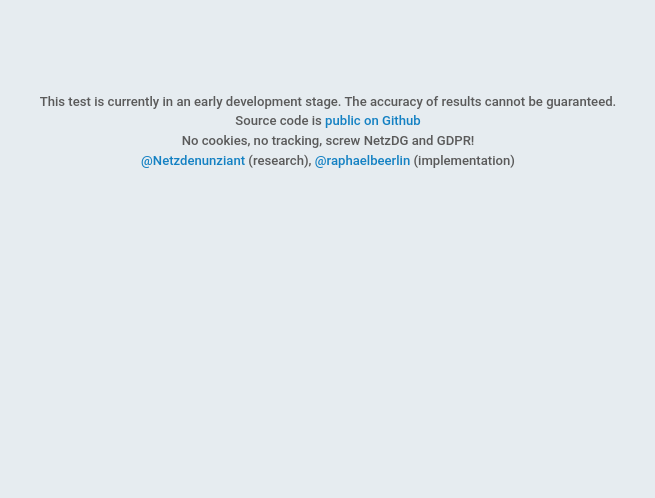
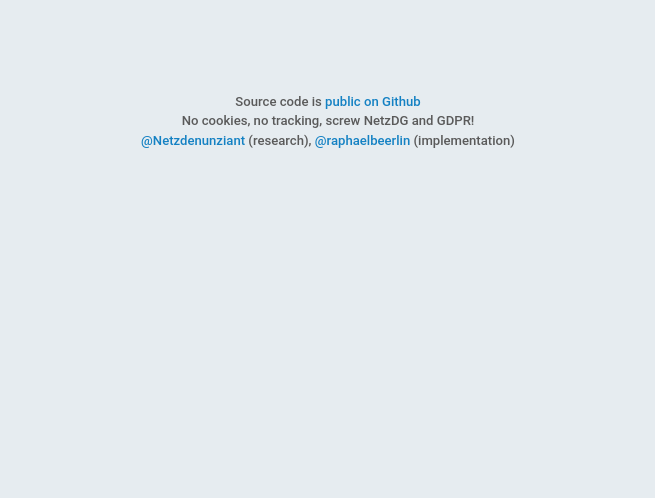
Before and after one commit to shadowban-eu/nginx-static, a plain HTML site: page 404.html in a window 1280 px wide. Shown: the part 302-800 px from the top of the page, without its empty margins (312-967 px from the left). Drawn offline with nearby package versions, Linux system fonts and the light colour scheme.

Commit message:
Remove: alpha disclaimer

```diff
--- a/404.html
+++ b/404.html
@@ -65,7 +65,6 @@
     <footer class="section">
       <div class="row">
         <div class="col offset-s2 s8 center-align">
-          This test is currently in an early development stage. The accuracy of results cannot be guaranteed.<br/>
           Source code is <a href="https://github.com/rbeer/TwitterShadowBanV2" target="_blank">public on Github</a>
           <br />
           No cookies, no tracking, screw NetzDG and GDPR!
```
Also changed, not shown: maintenance/index.html (+0 -1 lines).
